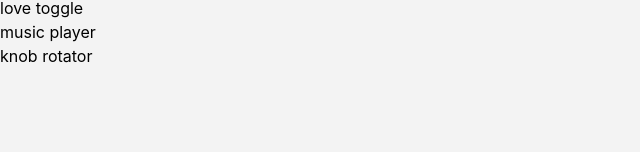
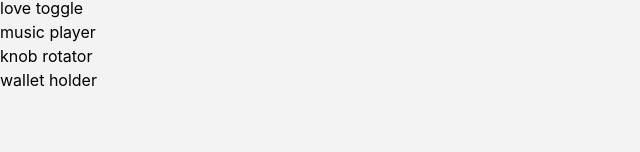
Before and after one commit to im-pira/micro-ui, a React (Vite) app: page / in a window 1280 px wide. Shown: the part 148-300 px from the top of the page, without its empty margins (0-640 px from the left). Built offline with nearby package versions, Linux system fonts and the light colour scheme.

Commit message:
connecting it's url

```diff
--- a/src/App.tsx
+++ b/src/App.tsx
@@ -9,6 +9,7 @@ import Calender from "./experiments/calender/Calender";
 import LoveToggle from "./experiments/love-toggle/LoveToggle";
 import MusicPlayer from "./experiments/music-player/MusicPlayer";
 import Knob from "./experiments/knob/Knob";
+import WalletHolder from "./experiments/wallet-holder/WalletHolder";
 
 function App() {
   return (
@@ -51,6 +52,10 @@ function App() {
           path="/experiments/knob"
           element={<Knob />}
         />
+        <Route
+          path="/experiments/wallet-holder"
+          element={<WalletHolder />}
+        />
       </Routes>
     </BrowserRouter>
   );
--- a/src/pages/Home.tsx
+++ b/src/pages/Home.tsx
@@ -38,6 +38,10 @@ export default function Home() {
       <Link to="/experiments/knob">
         knob rotator
       </Link>
+      <br />
+      <Link to="/experiments/wallet-holder">
+        wallet holder
+      </Link>
     </main>
   );
 }
```
